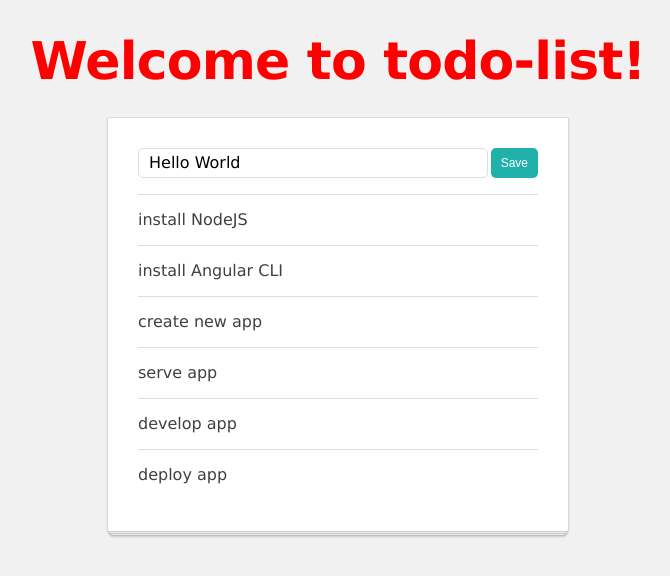
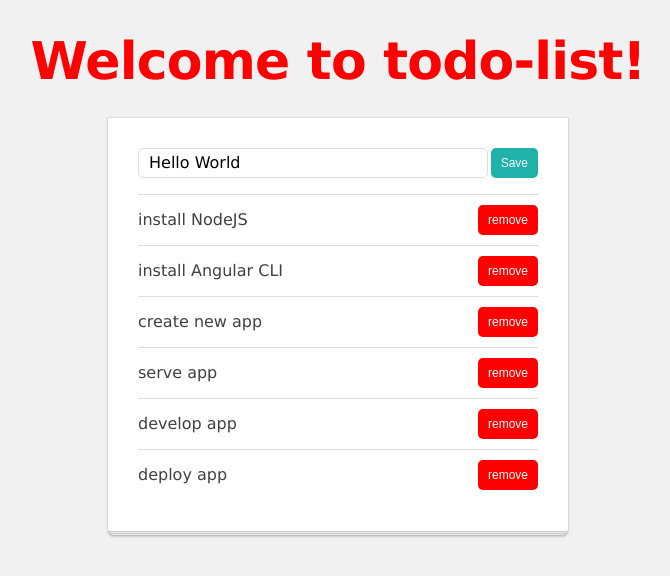
Before and after one commit to lbskinner/ng-girls-todo, an Angular app: page / in a window 1280 px wide. Shown: the top 576 px of the page, without its empty margins (302-972 px from the left). Built offline with nearby package versions, Linux system fonts and the light colour scheme.

Commit message:
added remove button and functionality to remove to do items

```diff
--- a/src/app/list-manager/list-manager.component.ts
+++ b/src/app/list-manager/list-manager.component.ts
@@ -15,7 +15,10 @@
   * notation causes Angular to use the current element as a templayte when rendering the list -->
         <li *ngFor="let todoItem of todoList">
           <!-- The item here in square brackets is the same as declared as the component's @Input -->
-          <app-todo-item [item]="todoItem"></app-todo-item>
+          <app-todo-item
+            [item]="todoItem"
+            (remove)="removeItem($event)"
+          ></app-todo-item>
         </li>
       </ul>
     </div>
@@ -34,4 +37,8 @@
   addItem(title: string) {
     this.todoListService.addItem({ title });
   }
+
+  removeItem(item) {
+    this.todoListService.deleteItem(item);
+  }
 }
--- a/src/app/todo-item/todo-item.component.ts
+++ b/src/app/todo-item/todo-item.component.ts
@@ -1,15 +1,27 @@
-import { Component, Input, OnInit } from '@angular/core';
+import { Component, Input, OnInit, Output, EventEmitter } from '@angular/core';
 import { TodoItem } from '../interfaces/todo-item';
 
 @Component({
   selector: 'app-todo-item',
-  template: ` <div class="todo-item">{{ item.title }}</div>`,
+  template: `
+    <div class="todo-item">
+      {{ item.title }}
+
+      <button class="btn btn-red" (click)="removeItem()">remove</button>
+    </div>
+  `,
   styleUrls: ['./todo-item.component.css'],
 })
 export class TodoItemComponent implements OnInit {
   // tells the component to expect an input and to assign it to the class member called item
   @Input() item: TodoItem;
+  // emit the remove item event to the list manager component when click on remove button
+  @Output() remove: EventEmitter<TodoItem> = new EventEmitter();
   constructor() {}
 
   ngOnInit(): void {}
+
+  removeItem() {
+    this.remove.emit(this.item);
+  }
 }
```
